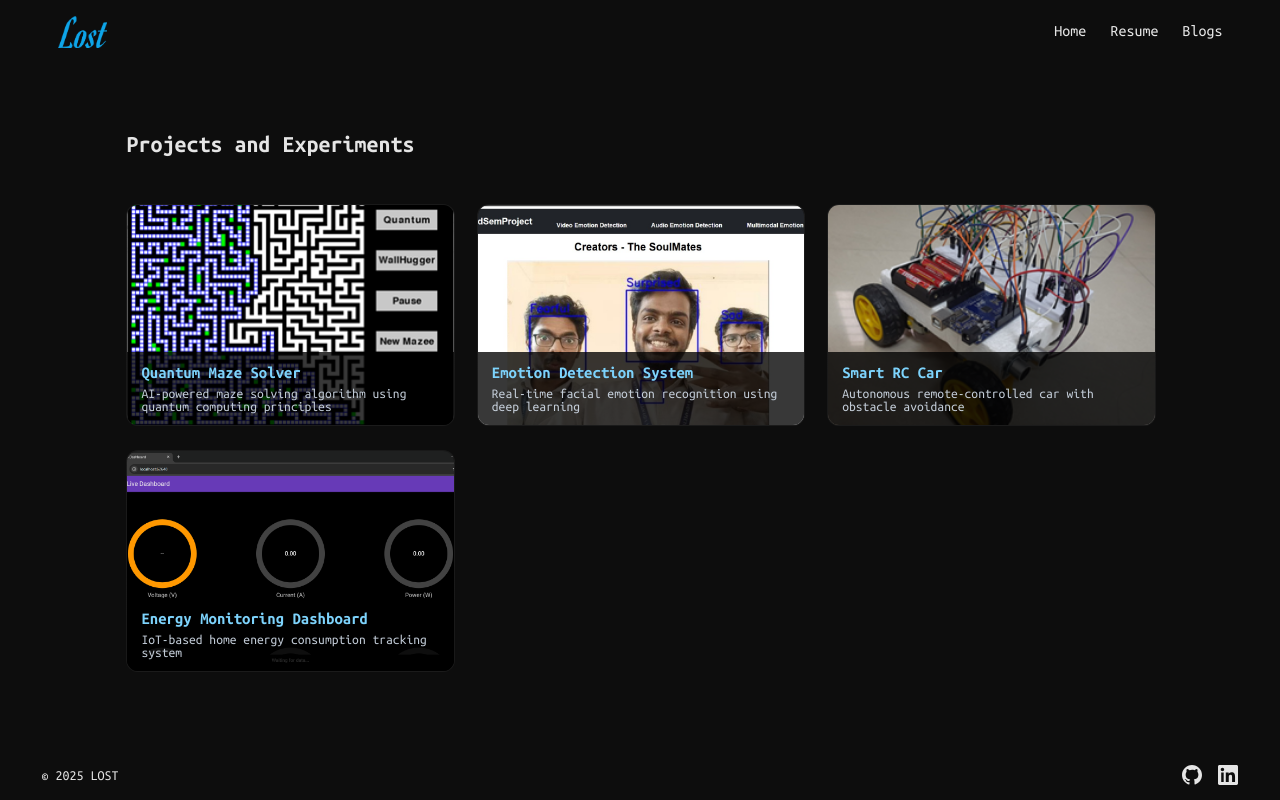
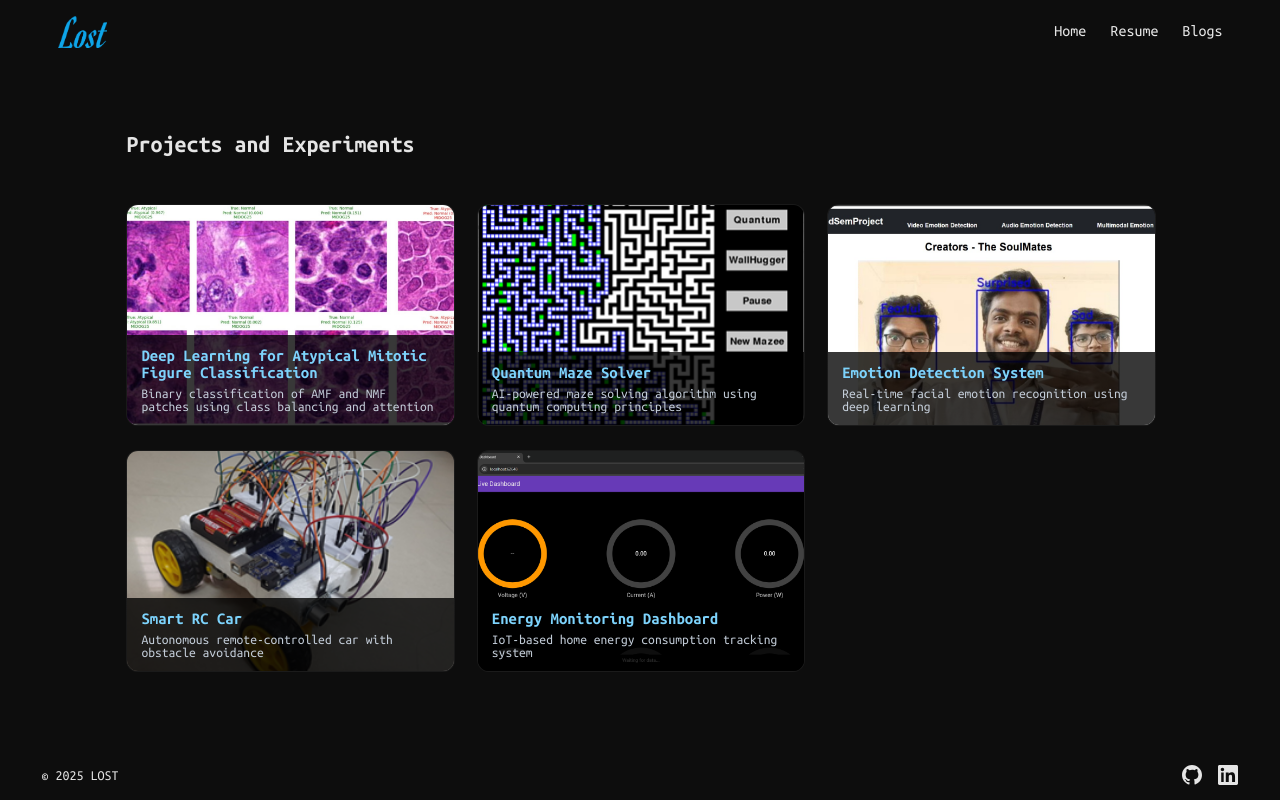
Before and after one commit to LostLuinor/lost-website, a SvelteKit app: page /projects in a window 1280 px wide. Built offline with nearby package versions, Linux system fonts and the light colour scheme.

Commit message:
Added MitoticFigureClassification Project

```diff
--- a/src/routes/projects/+page.svelte
+++ b/src/routes/projects/+page.svelte
@@ -2,6 +2,14 @@
 	import ProjectCard from '$lib/components/project/ProjectCard.svelte';
 
 	const projects = [
+		{
+			title: 'Deep Learning for Atypical Mitotic Figure Classification',
+			description: 'Binary classification of AMF and NMF patches using class balancing and attention',
+			fullDescription:
+				'End-to-end histopathology pipeline for atypical mitotic figure classification. The project combines curated dataset preparation, 4x AMF augmentation, baseline benchmarking, and attention-based model improvement. DenseNet-121 was selected as the main backbone, and SE attention delivered the strongest overall results in experiments.',
+			imageUrl: '/images/mitoticFigures.png',
+			githubUrl: 'https://github.com/LostLuinor/MitoticFigureClassification'
+		},
 		{
 			title: 'Quantum Maze Solver',
 			description: 'AI-powered maze solving algorithm using quantum computing principles',
```
Also changed, not shown: static/images/mitoticFigures.png (added).
